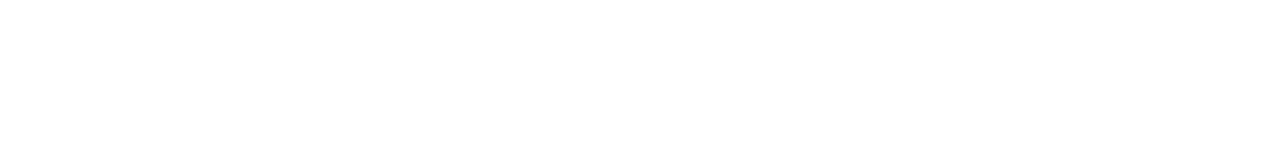
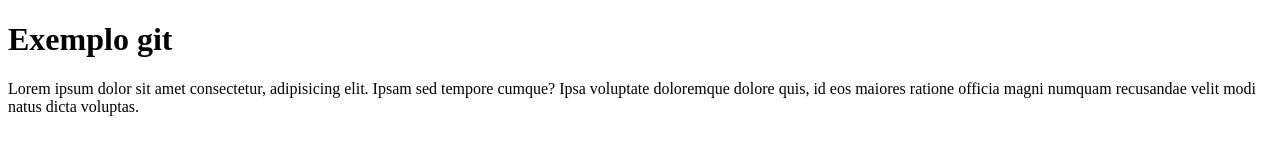
Before and after one commit to fehunterbr/exemplo-git, a plain HTML site: page index.html in a window 1280 px wide. Drawn offline with Linux system fonts and the light colour scheme.

Commit message:
terceiro commit

```diff
--- a/index.html
+++ b/index.html
@@ -4,8 +4,11 @@
     <meta charset="UTF-8">
     <meta name="viewport" content="width=device-width, initial-scale=1.0">
     <title>Exemplo git</title>
+    <link rel="stylesheet" href="css/style.css">
 </head>
 <body>
+    <h1>Exemplo git</h1>
 
+    <p>Lorem ipsum dolor sit amet consectetur, adipisicing elit. Ipsam sed tempore cumque? Ipsa voluptate doloremque dolore quis, id eos maiores ratione officia magni numquam recusandae velit modi natus dicta voluptas.</p>
 </body>
 </html>
```
